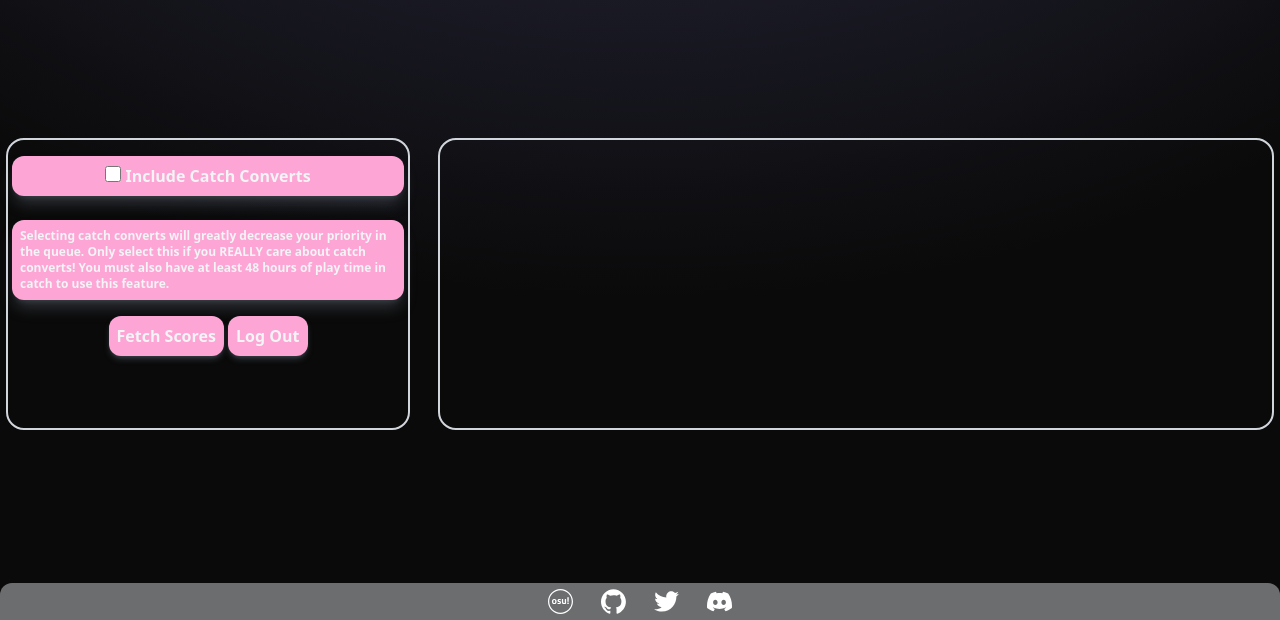
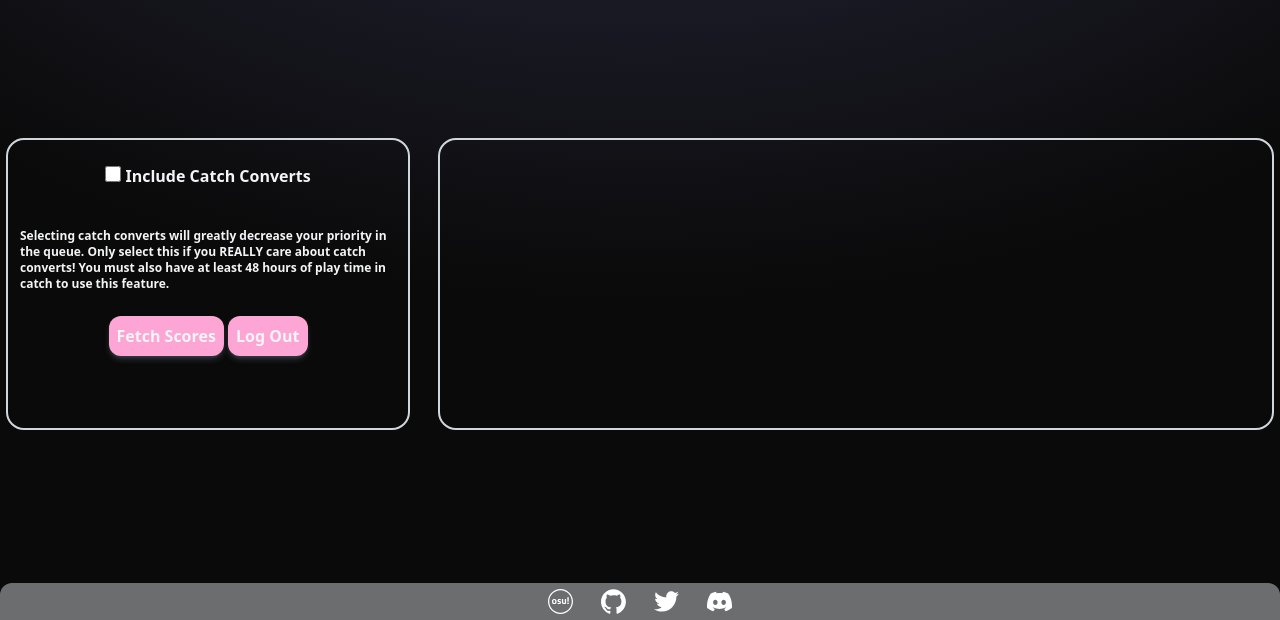
Before and after one commit to enslow22/osu-Ladder, a FastAPI app: template web/frontend/templates/authorized.html in a window 1280 px wide. Shown: the part 180-800 px from the top of the page. Run offline with FastAPI, Linux system fonts and the light colour scheme; the template is opened without the code that fills it, so the values that code supplies are empty.

Commit message:
frontend changes

```diff
--- a/web/frontend/templates/authorized.html
+++ b/web/frontend/templates/authorized.html
@@ -15,12 +15,12 @@
     <h1 class="text-center font-sans text-5xl font-bold text-gray-200 subpixel-antialiased drop-shadow-[0_1.2px_1.2px_rgba(0,0,0,1)]">Welcome {{ username }}!</h1>
   </div>
   <div class="col-start-1 col-end-3 m-2 rounded-2xl p-1 outline-2 outline-gray-300 max-h-72">
-    <div class="text-md mt-3 items-center justify-center gap-x-1 rounded-xl border-gray-200 bg-pink-300 p-2 text-center align-middle font-sans font-bold text-gray-100 subpixel-antialiased shadow-lg shadow-gray-500/40">
+    <div class="text-md mt-3 items-center justify-center gap-x-1 p-2 text-center align-middle font-sans font-bold text-gray-100 subpixel-antialiased">
       <input class="size-4 accent-blue-500" type="checkbox" id="catch_converts" value="true" />
       <label for="catch_converts">Include Catch Converts</label>
     </div>
     <br />
-    <p class="rounded-xl bg-pink-300 p-2 font-sans text-xs font-bold text-gray-100 subpixel-antialiased shadow-lg shadow-gray-500/40">
+    <p class="rounded-xl p-2 font-sans text-xs font-bold text-gray-100 subpixel-antialiased">
         Selecting catch converts will greatly decrease your priority in the queue.
         Only select this if you REALLY care about catch converts!
         You must also have at least 48 hours of play time in catch to use this feature.</p>
```
